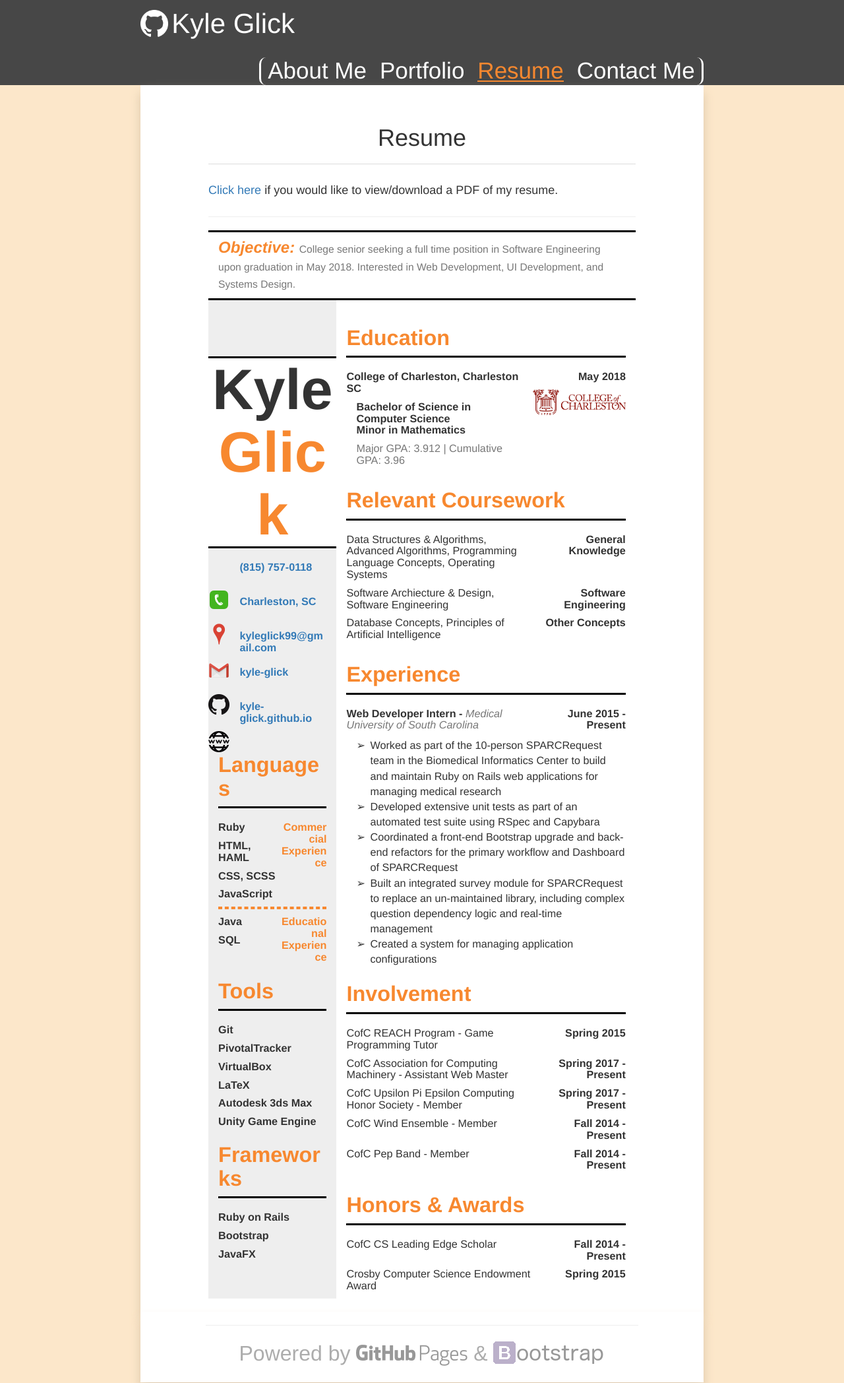
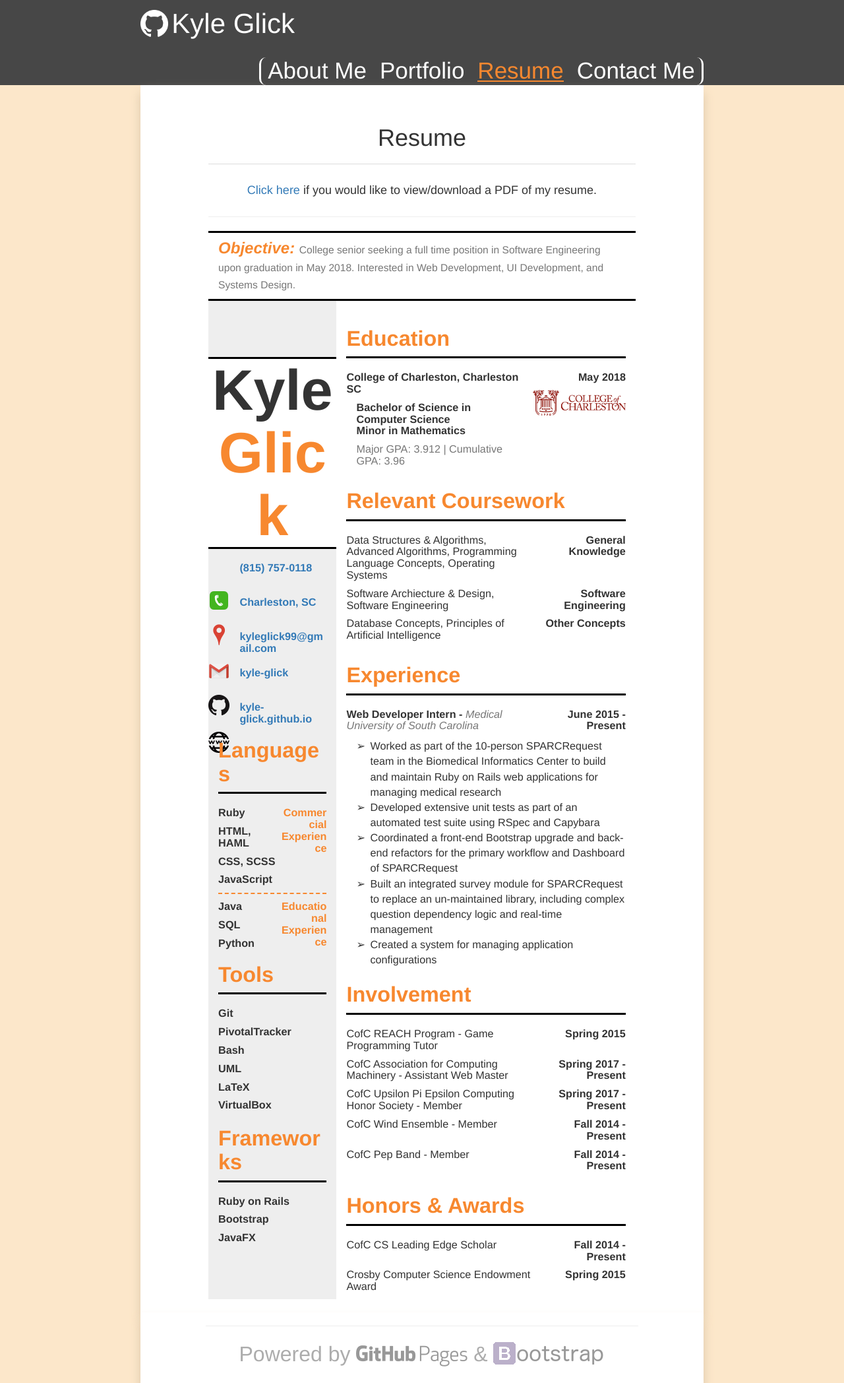
Before and after one commit to kayla-glick/kayla-glick.github.io, a Jekyll site: the page built from resume/index.html, in a window 1280 px wide. Shown: the whole page at 66% size. Built offline with Jekyll 4.4.1, drawn with Linux system fonts in a browser that asks for light colours; nearby versions of some CDN libraries.

Commit message:
updating resume contents

```diff
--- a/assets/css/resume.css
+++ b/assets/css/resume.css
@@ -48,6 +48,9 @@
   border-color: var(--apricot);
   border-style: dashed;
   border-width: 2px;
+  border-top: 0;
+  border-right: 0;
+  border-left: 0;
 }
 
 .resume-container .page-header {
@@ -119,14 +122,14 @@
 
 /* Languages Section */
 .resume-container .languages > .page-header {
-  margin-top: 24px;
+  margin-top: 1px;
 }
 
 
 
 /* Tools Section */
 .resume-container .tools > .page-header {
-  margin-top: 15px;
+  margin-top: 11px;
 }
 
 
--- a/resume/index.html
+++ b/resume/index.html
@@ -5,125 +5,122 @@ header: resume
 <div class="page-header text-center">
   <h1 class="page-title">Resume</h1>
 </div>
-<div class="col-sm-12 no-padding">
+<div class="col-xs-12 no-padding text-center">
   <h4><a href="https://drive.google.com/file/d/0B8xXqYvN_x-cNlI3M1BxTU1JRzQ/view?usp=sharing" target="_blank">Click here</a> if you would like to view/download a PDF of my resume.</h4>
 </div>
-<div class="col-sm-12 no-padding">
-  <hr>
-</div>
-<div class="resume-container col-sm-12 no-padding">
-  <div class="col-sm-12 objective">
+<hr class="col-xs-12 no-padding">
+<div class="resume-container col-xs-12 no-padding">
+  <div class="col-xs-12 objective">
     <h3>
       <em class="text-orange">Objective:</em>
       <small>College senior seeking a full time position in Software Engineering upon graduation in May 2018. Interested in Web Development, UI Development, and Systems Design.</small>
     </h3>
   </div>
   <div class="container-fluid width-30 no-padding resume-left">
-    <div class="resume-header col-sm-12 no-padding">
+    <div class="resume-header col-xs-12 no-padding">
       <h1 class="text-center">
         Kyle
         <span class="text-orange">Glick</span>
       </h1>
     </div>
-    <div class="contact-links col-sm-12 no-padding">
-      <a href="tel:8157570118" target="_blank" class="col-sm-12 no-padding glowing-logo">
-        <div class="col-sm-2 no-padding text-right">
+    <div class="contact-links col-xs-12 no-padding">
+      <a href="tel:8157570118" target="_blank" class="col-xs-12 no-padding glowing-logo">
+        <div class="col-xs-2 no-padding text-right">
           <span></span>
           <img src="/assets/images/phone_32px.png" width="32px" height="32px">
         </div>
-        <div class="col-sm-10">
+        <div class="col-xs-10">
           <h4>(815) 757-0118</h4>
         </div>
       </a>
-      <a href="https://www.google.com/maps/place/Charleston,+SC/@32.8209674,-80.1105629,11z/data=!3m1!4b1!4m5!3m4!1s0x88fe7a42dca82477:0x35faf7e0aee1ec6b!8m2!3d32.7764749!4d-79.9310512" target="_blank" class="col-sm-12 no-padding glowing-logo">
-        <div class="col-sm-2 no-padding text-right">
+      <a href="https://www.google.com/maps/place/Charleston,+SC/@32.8209674,-80.1105629,11z/data=!3m1!4b1!4m5!3m4!1s0x88fe7a42dca82477:0x35faf7e0aee1ec6b!8m2!3d32.7764749!4d-79.9310512" target="_blank" class="col-xs-12 no-padding glowing-logo">
+        <div class="col-xs-2 no-padding text-right">
           <span></span>
           <img src="/assets/images/waypoint_32px.png" width="32px" height="32px">
         </div>
-        <div class="col-sm-10">
+        <div class="col-xs-10">
           <h4>Charleston, SC</h4>
         </div>
       </a>
-      <a href="mailto:kyleglick99@gmail.com" target="_blank" class="col-sm-12 no-padding glowing-logo">
-        <div class="col-sm-2 no-padding text-right">
+      <a href="mailto:kyleglick99@gmail.com" target="_blank" class="col-xs-12 no-padding glowing-logo">
+        <div class="col-xs-2 no-padding text-right">
           <span></span>
           <img src="/assets/images/logo_gmail_32px.png">
         </div>
-        <div class="col-sm-10">
+        <div class="col-xs-10">
           <h4>kyleglick99@gmail.com</h4>
         </div>
       </a>
-      <a href="https://github.com/kyle-glick" target="_blank" class="col-sm-12 no-padding glowing-logo">
-        <div class="col-sm-2 no-padding text-right">
+      <a href="https://github.com/kyle-glick" target="_blank" class="col-xs-12 no-padding glowing-logo">
+        <div class="col-xs-2 no-padding text-right">
           <span></span>
           <img src="/assets/images/GitHub-Mark-32px.png">
         </div>
-        <div class="col-sm-10">
+        <div class="col-xs-10">
           <h4>kyle-glick</h4>
         </div>
       </a>
-      <a href="https://kyle-glick.github.io" target="_blank" class="col-sm-12 no-padding glowing-logo">
-        <div class="col-sm-2 no-padding text-right">
+      <a href="https://kyle-glick.github.io" target="_blank" class="col-xs-12 no-padding glowing-logo">
+        <div class="col-xs-2 no-padding text-right">
           <span></span>
           <img src="/assets/images/website_32px.png" width="32px" height="32px">
         </div>
-        <div class="col-sm-10">
+        <div class="col-xs-10">
           <h4>kyle-glick.github.io</h4>
         </div>
       </a>
     </div>
-    <div class="languages col-sm-12">
+    <div class="languages col-xs-12">
       <div class="page-header">
         <h1 class="page-title">Languages</h1>
       </div>
-      <div class="col-sm-7 no-padding">
-        <h4 class="col-sm-12 no-padding">Ruby</h4>
-        <h4 class="col-sm-12 no-padding">HTML, HAML</h4>
-        <h4 class="col-sm-12 no-padding">CSS, SCSS</h4>
-        <h4 class="col-sm-12 no-padding">JavaScript</h4>
+      <div class="col-xs-7 no-padding">
+        <h4 class="col-xs-12 no-padding">Ruby</h4>
+        <h4 class="col-xs-12 no-padding">HTML, HAML</h4>
+        <h4 class="col-xs-12 no-padding">CSS, SCSS</h4>
+        <h4 class="col-xs-12 no-padding">JavaScript</h4>
       </div>
-      <div class="col-sm-5 no-padding familiarity">
-        <h4 class="col-sm-12 no-padding text-right">Commercial Experience</h4>
+      <div class="col-xs-5 no-padding familiarity">
+        <h4 class="col-xs-12 no-padding text-right">Commercial Experience</h4>
       </div>
-      <div class="col-sm-12 no-padding">
-        <hr>
+      <hr class="col-xs-12 no-padding">
+      <div class="col-xs-7 no-padding">
+        <h4 class="col-xs-12 no-padding">Java</h4>
+        <h4 class="col-xs-12 no-padding">SQL</h4>
+        <h4 class="col-xs-12 no-padding">Python</h4>
       </div>
-      <div class="col-sm-7 no-padding">
-        <h4 class="col-sm-12 no-padding">Java</h4>
-        <h4 class="col-sm-12 no-padding">SQL</h4>
-      </div>
-      <div class="col-sm-5 no-padding familiarity">
-        <h4 class="col-sm-12 no-padding text-right">Educational Experience</h4>
+      <div class="col-xs-5 no-padding familiarity">
+        <h4 class="col-xs-12 no-padding text-right">Educational Experience</h4>
       </div>
     </div>
-    <div class="tools col-sm-12">
+    <div class="tools col-xs-12">
       <div class="page-header">
         <h1 class="page-title">Tools</h1>
       </div>
-      <h4 class="col-sm-12 no-padding">Git</h4>
-      <h4 class="col-sm-12 no-padding">PivotalTracker</h4>
-      <h4 class="col-sm-12 no-padding">VirtualBox</h4>
-      <h4 class="col-sm-12 no-padding">LaTeX</h4>
-      <h4 class="col-sm-12 no-padding">Autodesk 3ds Max</h4>
-      <h4 class="col-sm-12 no-padding">Unity Game Engine</h4>
+      <h4 class="col-xs-12 no-padding">Git</h4>
+      <h4 class="col-xs-12 no-padding">PivotalTracker</h4>
+      <h4 class="col-xs-12 no-padding">Bash</h4>
+      <h4 class="col-xs-12 no-padding">UML</h4>
+      <h4 class="col-xs-12 no-padding">LaTeX</h4>
+      <h4 class="col-xs-12 no-padding">VirtualBox</h4>
     </div>
-    <div class="frameworks col-sm-12">
+    <div class="frameworks col-xs-12">
       <div class="page-header">
         <h1 class="page-title">Frameworks</h1>
       </div>
-      <h4 class="col-sm-12 no-padding">Ruby on Rails</h4>
-      <h4 class="col-sm-12 no-padding">Bootstrap</h4>
-      <h4 class="col-sm-12 no-padding">JavaFX</h4>
+      <h4 class="col-xs-12 no-padding">Ruby on Rails</h4>
+      <h4 class="col-xs-12 no-padding">Bootstrap</h4>
+      <h4 class="col-xs-12 no-padding">JavaFX</h4>
     </div>
   </div>
   <div class="container-fluid width-70 resume-contents">
-    <div class="education col-sm-12 no-padding">
+    <div class="education col-xs-12 no-padding">
       <div class="page-header">
         <h1 class="page-title">Education</h1>
       </div>
-      <div class="col-sm-8 no-padding">
+      <div class="col-xs-8 no-padding">
         <h4 class="school-info">College of Charleston, Charleston SC</h4>
-        <div class="col-sm-12">
+        <div class="col-xs-12">
           <h4>
             Bachelor of Science in Computer Science
             <br>
@@ -132,55 +129,55 @@ header: resume
           <h4 class="gpa-information">Major GPA: 3.912 | Cumulative GPA: 3.96</h4>
         </div>
       </div>
-      <div class="col-sm-4 no-padding text-right">
+      <div class="col-xs-4 no-padding text-right">
         <h4 class="school-info">May 2018</h4>
         <img src="/assets/images/cofc_logo.jpg" width="100%">
       </div>
     </div>
-    <div class="relevant-coursework col-sm-12 no-padding">
+    <div class="relevant-coursework col-xs-12 no-padding">
       <div class="page-header">
         <h1 class="page-title">Relevant Coursework</h1>
       </div>
-      <div class="col-sm-12 no-padding">
-        <div class="col-sm-8 no-padding">
+      <div class="col-xs-12 no-padding">
+        <div class="col-xs-8 no-padding">
           <h4 class="course-list">Data Structures & Algorithms, Advanced Algorithms, Programming Language Concepts, Operating Systems</h4>
         </div>
-        <div class="col-sm-4 no-padding text-right">
+        <div class="col-xs-4 no-padding text-right">
           <h4>General Knowledge</h4>
         </div>
       </div>
-      <div class="col-sm-12 no-padding">
-        <div class="col-sm-8 no-padding">
+      <div class="col-xs-12 no-padding">
+        <div class="col-xs-8 no-padding">
           <h4 class="course-list">Software Archiecture & Design, Software Engineering</h4>
         </div>
-        <div class="col-sm-4 no-padding text-right">
+        <div class="col-xs-4 no-padding text-right">
           <h4>Software Engineering</h4>
         </div>
       </div>
-      <div class="col-sm-12 no-padding">
-        <div class="col-sm-8 no-padding">
+      <div class="col-xs-12 no-padding">
+        <div class="col-xs-8 no-padding">
           <h4 class="course-list">Database Concepts, Principles of Artificial Intelligence</h4>
         </div>
-        <div class="col-sm-4 no-padding text-right">
+        <div class="col-xs-4 no-padding text-right">
           <h4>Other Concepts</h4>
         </div>
       </div>
     </div>
-    <div class="experience col-sm-12 no-padding">
+    <div class="experience col-xs-12 no-padding">
       <div class="page-header">
         <h1 class="page-title">Experience</h1>
       </div>
-      <div class="col-sm-12 no-padding experience-opportunity">
-        <div class="col-sm-8 no-padding">
+      <div class="col-xs-12 no-padding experience-opportunity">
+        <div class="col-xs-8 no-padding">
           <h4>
             Web Developer Intern -
             <span class="experience-entity">Medical University of South Carolina</span>
           </h4>
         </div>
-        <div class="col-sm-4 no-padding text-right">
+        <div class="col-xs-4 no-padding text-right">
           <h4>June 2015 - Present</h4>
         </div>
-        <div class="col-sm-12 no-padding">
+        <div class="col-xs-12 no-padding">
           <ul>
             <li>Worked as part of the 10-person SPARCRequest team in the Biomedical Informatics Center to build and maintain Ruby on Rails web applications for managing medical research</li>
             <li>Developed extensive unit tests as part of an automated test suite using RSpec and Capybara</li>
@@ -191,68 +188,68 @@ header: resume
         </div>
       </div>
     </div>
-    <div class="involvement col-sm-12 no-padding">
+    <div class="involvement col-xs-12 no-padding">
       <div class="page-header">
         <h1 class="page-title">Involvement</h1>
       </div>
-      <div class="col-sm-12 no-padding activity">
-        <div class="col-sm-8 no-padding">
+      <div class="col-xs-12 no-padding activity">
+        <div class="col-xs-8 no-padding">
           <h4 class="activity-name">CofC REACH Program - Game Programming Tutor</h4>
         </div>
-        <div class="col-sm-4 no-padding text-right">
+        <div class="col-xs-4 no-padding text-right">
           <h4>Spring 2015</h4>
         </div>
       </div>
-      <div class="col-sm-12 no-padding activity">
-        <div class="col-sm-8 no-padding">
+      <div class="col-xs-12 no-padding activity">
+        <div class="col-xs-8 no-padding">
           <h4 class="activity-name">CofC Association for Computing Machinery - Assistant Web Master</h4>
         </div>
-        <div class="col-sm-4 no-padding text-right">
+        <div class="col-xs-4 no-padding text-right">
           <h4>Spring 2017 - Present</h4>
         </div>
       </div>
-      <div class="col-sm-12 no-padding activity">
-        <div class="col-sm-8 no-padding">
+      <div class="col-xs-12 no-padding activity">
+        <div class="col-xs-8 no-padding">
           <h4 class="activity-name">CofC Upsilon Pi Epsilon Computing Honor Society - Member</h4>
         </div>
-        <div class="col-sm-4 no-padding text-right">
+        <div class="col-xs-4 no-padding text-right">
           <h4>Spring 2017 - Present</h4>
         </div>
       </div>
-      <div class="col-sm-12 no-padding activity">
-        <div class="col-sm-8 no-padding">
+      <div class="col-xs-12 no-padding activity">
+        <div class="col-xs-8 no-padding">
           <h4 class="activity-name">CofC Wind Ensemble - Member</h4>
         </div>
-        <div class="col-sm-4 no-padding text-right">
+        <div class="col-xs-4 no-padding text-right">
           <h4>Fall 2014 - Present</h4>
         </div>
       </div>
-      <div class="col-sm-12 no-padding activity">
-        <div class="col-sm-8 no-padding">
+      <div class="col-xs-12 no-padding activity">
+        <div class="col-xs-8 no-padding">
           <h4 class="activity-name">CofC Pep Band - Member</h4>
         </div>
-        <div class="col-sm-4 no-padding text-right">
+        <div class="col-xs-4 no-padding text-right">
           <h4>Fall 2014 - Present</h4>
         </div>
       </div>
     </div>
-    <div class="honors col-sm-12 no-padding">
+    <div class="honors col-xs-12 no-padding">
       <div class="page-header">
         <h1 class="page-title">Honors & Awards</h1>
       </div>
-      <div class="col-sm-12 no-padding honor">
-        <div class="col-sm-8 no-padding">
+      <div class="col-xs-12 no-padding honor">
+        <div class="col-xs-8 no-padding">
           <h4 class="honor-name">CofC CS Leading Edge Scholar</h4>
         </div>
-        <div class="col-sm-4 no-padding text-right">
+        <div class="col-xs-4 no-padding text-right">
           <h4>Fall 2014 - Present</h4>
         </div>
       </div>
-      <div class="col-sm-12 no-padding honor">
-        <div class="col-sm-8 no-padding">
+      <div class="col-xs-12 no-padding honor">
+        <div class="col-xs-8 no-padding">
           <h4 class="honor-name">Crosby Computer Science Endowment Award</h4>
         </div>
-        <div class="col-sm-4 no-padding text-right">
+        <div class="col-xs-4 no-padding text-right">
           <h4>Spring 2015</h4>
         </div>
       </div>
```
